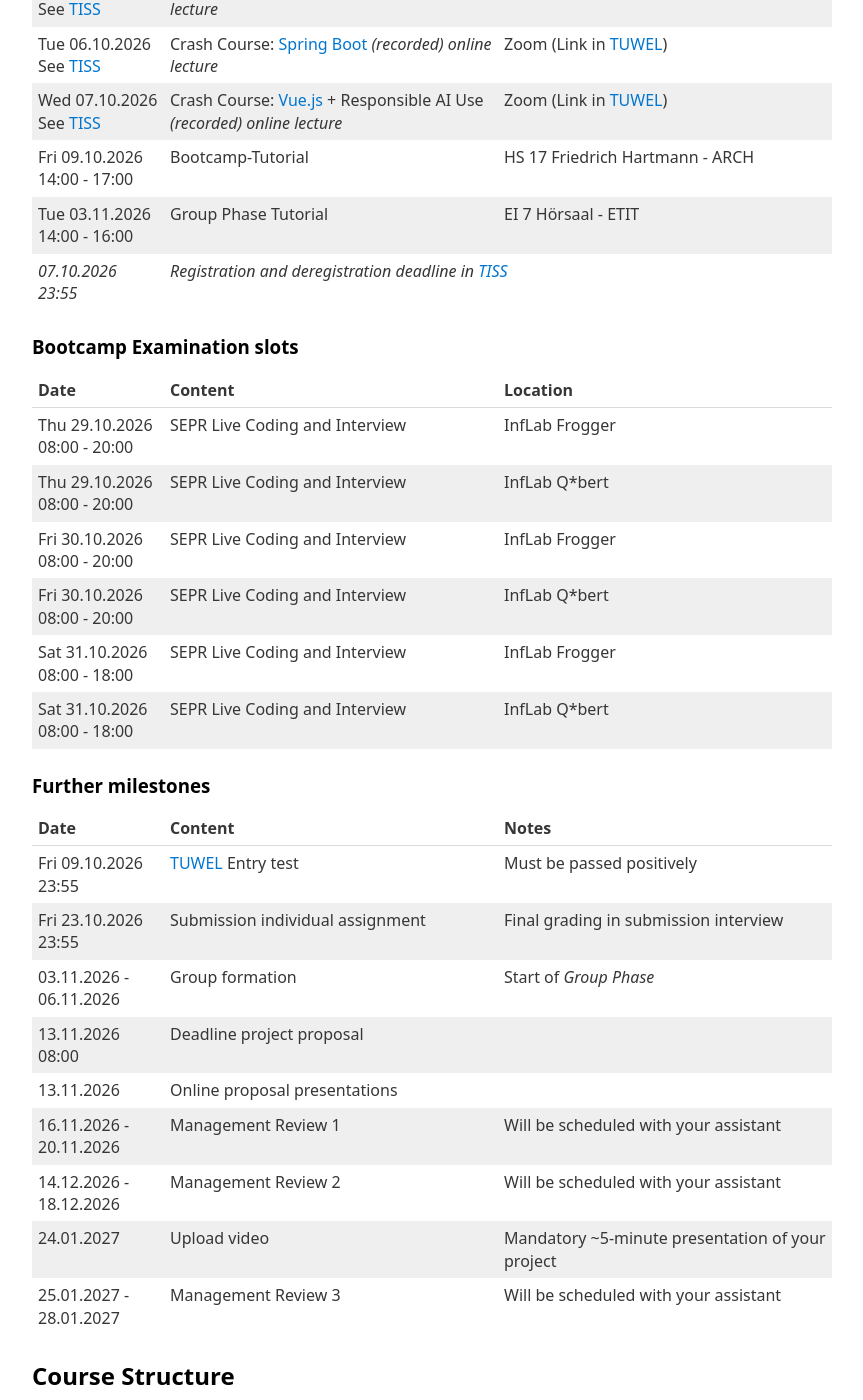
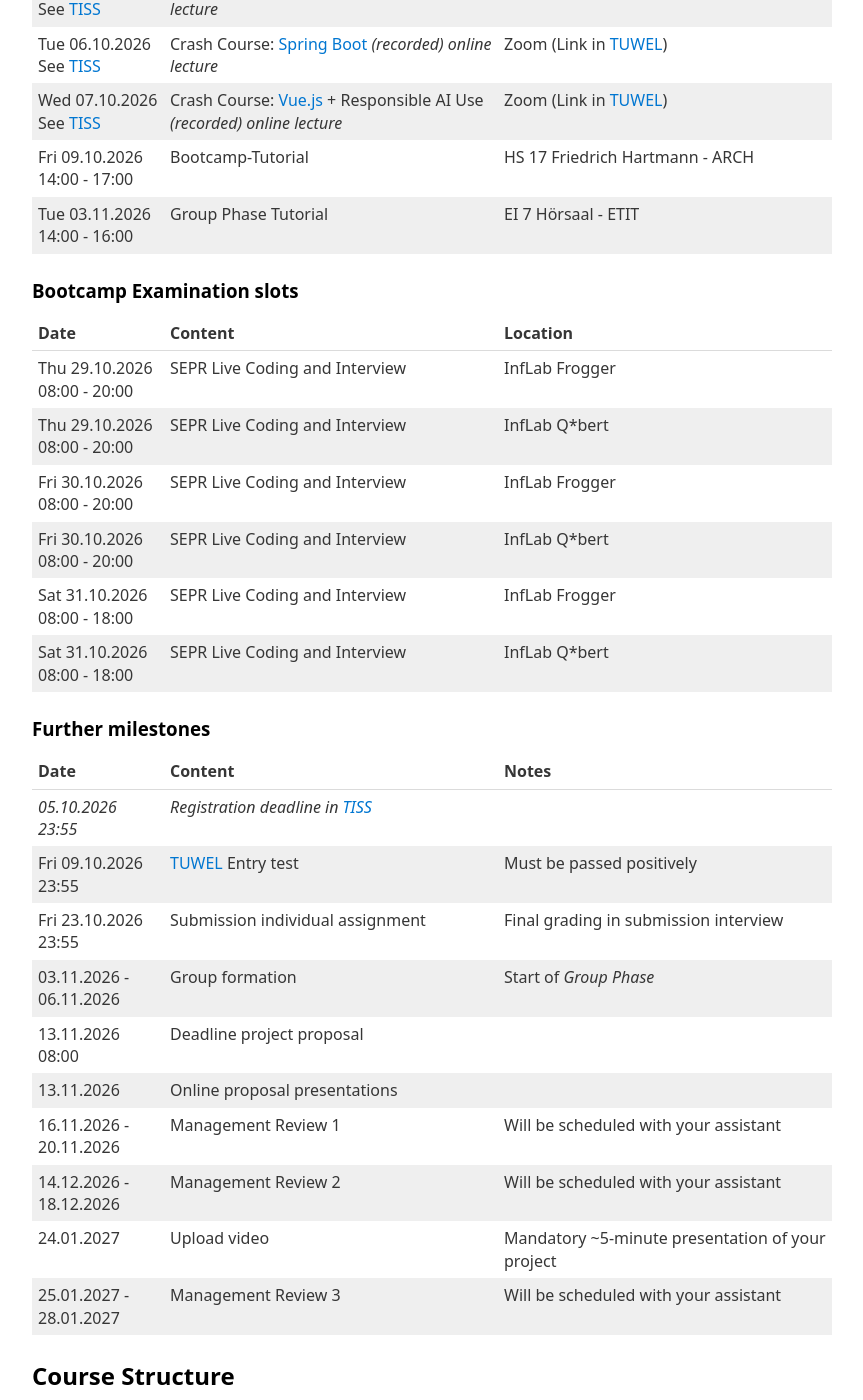
Before and after one commit to software-engineering-tuwien/software-engineering-tuwien.github.io, a Jekyll site: the page built from sep/2026W/index.html, in a window 1280 px wide and 1400 px high, scrolled down 1704 px. Shown: the whole window, without its empty margins (208-1071 px from the left). Built offline with Jekyll 4.4.1, drawn with Linux system fonts in a browser that asks for light colours; some of the changed text lies outside the part shown.

Commit message:
Move SEP registration deadline to milestones and set 5 October

```diff
--- a/_data/courses/sep/2026W.yml
+++ b/_data/courses/sep/2026W.yml
@@ -58,7 +58,7 @@ staff:
     role: "assistant"
 registration:
   from: "20.09.2026 16:00"
-  to: "07.10.2026 23:55"
+  to: "05.10.2026 23:55"
   deregistration_until: "07.10.2026 23:55"
 dates:
   - day: "Thu"
--- a/sep/2026W/index.html
+++ b/sep/2026W/index.html
@@ -146,10 +146,6 @@ email: se-pr@se.tuwien.ac.at
               <td>{% if d.online_lecture %}Zoom (Link in <a href="{{ page.tuwel }}">TUWEL</a>){% else %}{{ d.room }}{% endif %}</td>
             </tr>
             {%- endfor %}
-            <tr class="release">
-              <td>{{ c.registration.to }}</td>
-              <td colspan="2">Registration and deregistration deadline in <a href="{{ page.tiss }}">TISS</a></td>
-            </tr>
           </tbody>
         </table>
       </section>
@@ -189,6 +185,11 @@ email: se-pr@se.tuwien.ac.at
             </tr>
           </thead>
           <tbody>
+            <tr class="release">
+              <td>{{ c.registration.to }}</td>
+              <td>Registration deadline in <a href="{{ page.tiss }}">TISS</a></td>
+              <td></td>
+            </tr>
             <tr>
               <td>Fri 09.10.2026<br>23:55</td>
               <td><a href="{{ page.tuwel }}">TUWEL</a> Entry test</td>
```
